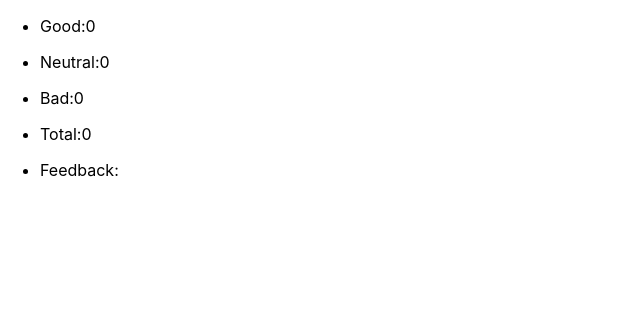
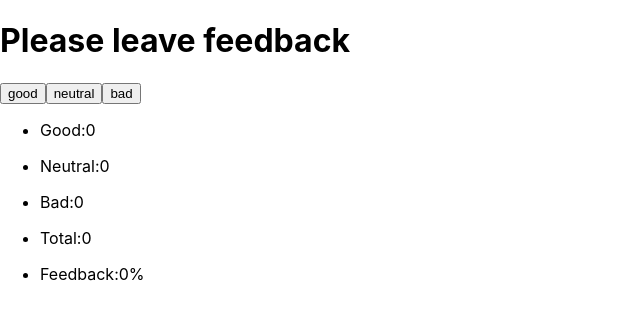
Before and after one commit to AliakseiSavelyey/lesson-4-forms, a React (Create React App) app: page / in a window 1280 px wide. Shown: the top 320 px of the page, without its empty margins (0-640 px from the left). Built offline with nearby package versions, Linux system fonts and the light colour scheme.

Commit message:
feat: add statistics part

```diff
--- a/src/App.jsx
+++ b/src/App.jsx
@@ -1,5 +1,7 @@
 import React, { Component } from 'react';
 import Statistics from 'components/Statistics';
+import FeedbackOptions from 'components/FeedbackOptions';
+// import Section from 'components/Section';
 
 class App extends Component {
   state = {
@@ -8,25 +10,50 @@ class App extends Component {
     bad: 0,
   };
 
+  countTotalFeedback = () =>
+    Object.values(this.state).reduce((total, value) => total + value, 0);
+
+  countPositiveFeedbackPercentage = () =>
+    !this.state.good
+      ? 0
+      : Math.ceil((this.state.good / this.countTotalFeedback()) * 100);
+
+  feedbackGoodCount = () => {
+    this.setState(e => {
+      return { good: e.good + 1 };
+    });
+  };
+  feedbackNeutralCount = () => {
+    this.setState(e => {
+      return { neutral: e.neutral + 1 };
+    });
+  };
+  feedbackBadCount = () => {
+    this.setState(e => {
+      return { bad: e.bad + 1 };
+    });
+  };
+
   render() {
     const { good, neutral, bad } = this.state;
+
     return (
       <div>
-        {/* <Notification message="There is no feedback"></Notification>
+        <h1>Please leave feedback</h1>
 
-      <Section title=""> */}
-        {/* <FeedbackOptions options={} onLeaveFeedback={}></FeedbackOptions> */}
-        {/* </Section> */}
+        <FeedbackOptions
+          good={this.feedbackGoodCount}
+          neutral={this.feedbackNeutralCount}
+          bad={this.feedbackBadCount}
+        />
 
-        {/* // <Section title=""> */}
         <Statistics
           good={good}
           neutral={neutral}
           bad={bad}
-          total={'total'}
-          positivePercentage={'positivePercentage'}
-        ></Statistics>
-        {/* </Section> */}
+          total={this.countTotalFeedback()}
+          positivePercentage={this.countPositiveFeedbackPercentage()}
+        />
       </div>
     );
   }
--- a/src/components/FeedbackOptions/FeedbackOptions.jsx
+++ b/src/components/FeedbackOptions/FeedbackOptions.jsx
@@ -0,0 +1,17 @@
+import React from 'react';
+
+const FeedbackOptions = ({ good, neutral, bad }) => (
+  <div>
+    <button type="button" onClick={good}>
+      good
+    </button>
+    <button type="button" onClick={neutral}>
+      neutral
+    </button>
+    <button type="button" onClick={bad}>
+      bad
+    </button>
+  </div>
+);
+
+export default FeedbackOptions;
--- a/src/components/FeedbackOptions/index.js
+++ b/src/components/FeedbackOptions/index.js
@@ -0,0 +1 @@
+export { default } from './FeedbackOptions.jsx';
--- a/src/components/Notification/index.js
+++ b/src/components/Notification/index.js
@@ -0,0 +1 @@
+export { default } from './Notification';
--- a/src/components/Section/index.js
+++ b/src/components/Section/index.js
@@ -0,0 +1 @@
+export { default } from './Section';
--- a/src/components/Statistics/Statistics.jsx
+++ b/src/components/Statistics/Statistics.jsx
@@ -1,13 +1,10 @@
 import React, { Component } from 'react';
 
 class Statistics extends Component {
-  total = this.props.good + this.props.neutral + this.props.bad;
-
   render() {
-    const { good, neutral, bad } = this.props;
+    const { good, neutral, bad, total, positivePercentage } = this.props;
 
     return (
-      <div>
       <ul>
         <li>
           <p>
@@ -26,16 +23,15 @@ class Statistics extends Component {
         </li>
         <li>
           <p>
-              Total:<span>{this.total}</span>
+            Total:<span>{total}</span>
           </p>
         </li>
         <li>
           <p>
-              Feedback:<span></span>
+            Feedback:<span>{positivePercentage}%</span>
           </p>
         </li>
       </ul>
-      </div>
     );
   }
 }
```
Also changed, not shown: src/components/Section/Section.jsx (+12 -0 lines). Lines whose indentation alone changed are shown as unchanged.
